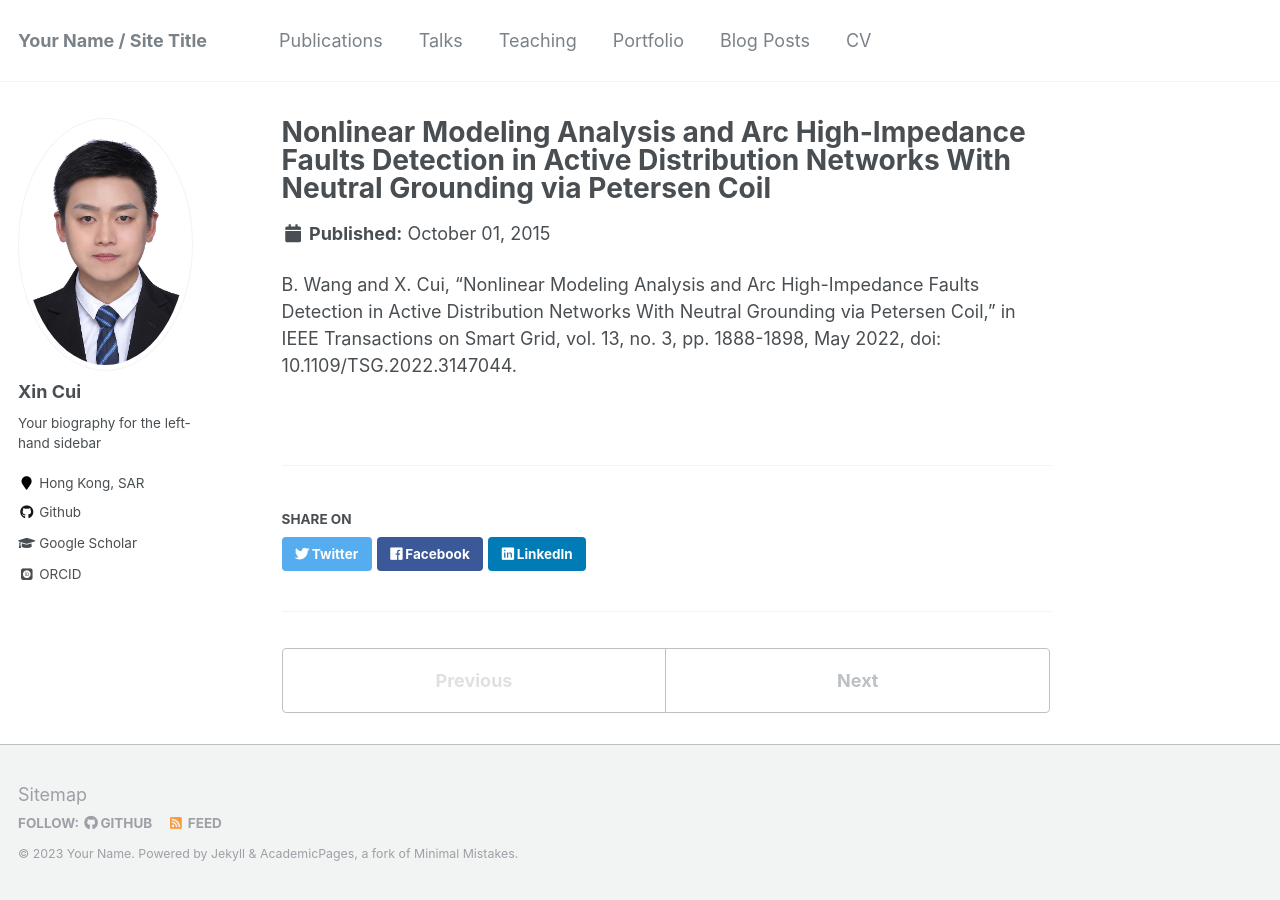
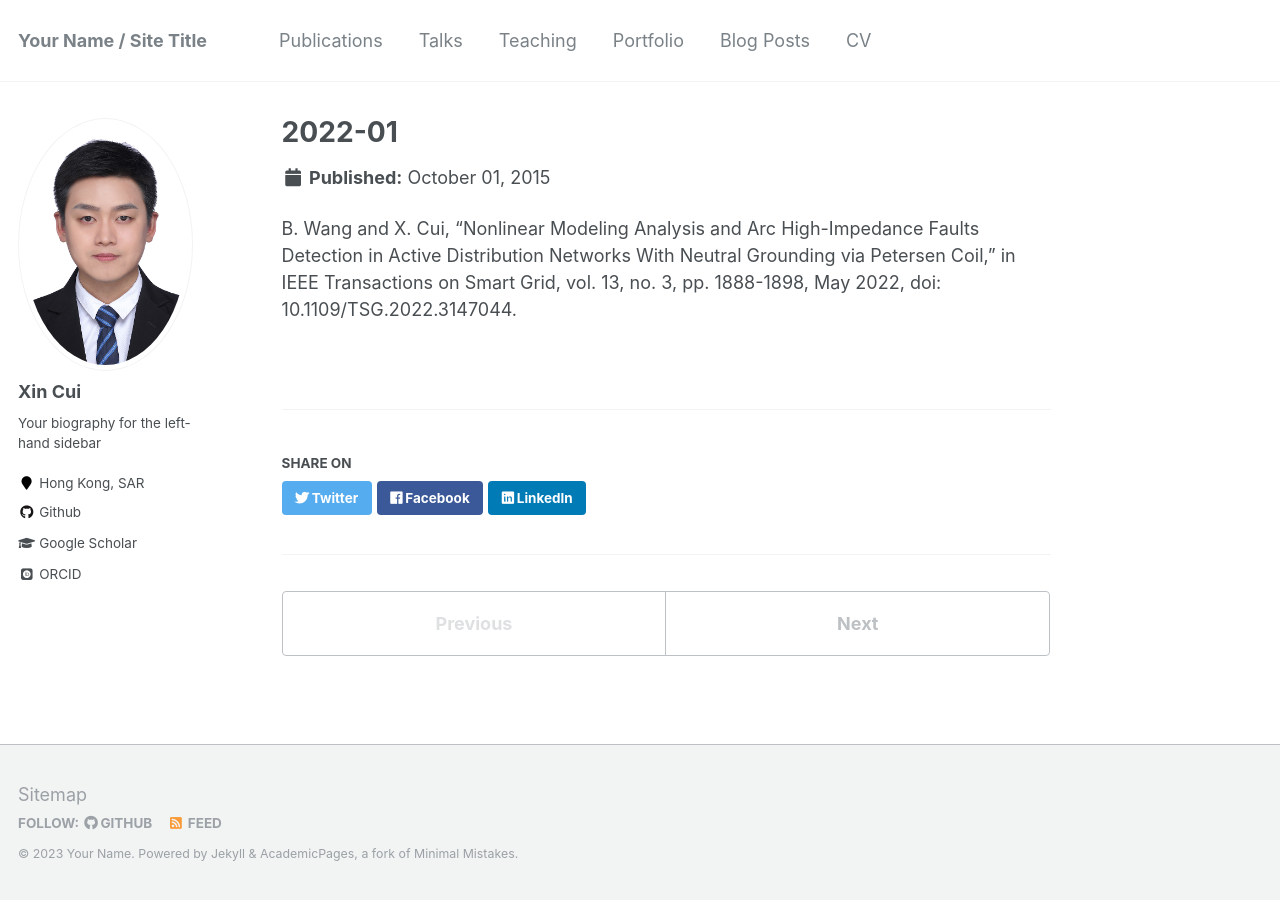
Before and after one commit to CUIXINPOWER/web, a Jekyll site: the page built from _publications/2015-10-01-paper-title-number-3.md, in a window 1280 px wide. Built offline with Jekyll 4.4.1, drawn with Linux system fonts in a browser that asks for light colours; some web fonts are replaced.

Commit message:
Update 2015-10-01-paper-title-number-3.md

```diff
--- a/_publications/2015-10-01-paper-title-number-3.md
+++ b/_publications/2015-10-01-paper-title-number-3.md
@@ -1,5 +1,5 @@
 ---
-title: "Nonlinear Modeling Analysis and Arc High-Impedance Faults Detection in Active Distribution Networks With Neutral Grounding via Petersen Coil"
+title: "2022-01"
 collection: publications
 permalink: https://ieeexplore.ieee.org/abstract/document/9695992
 ---
```
